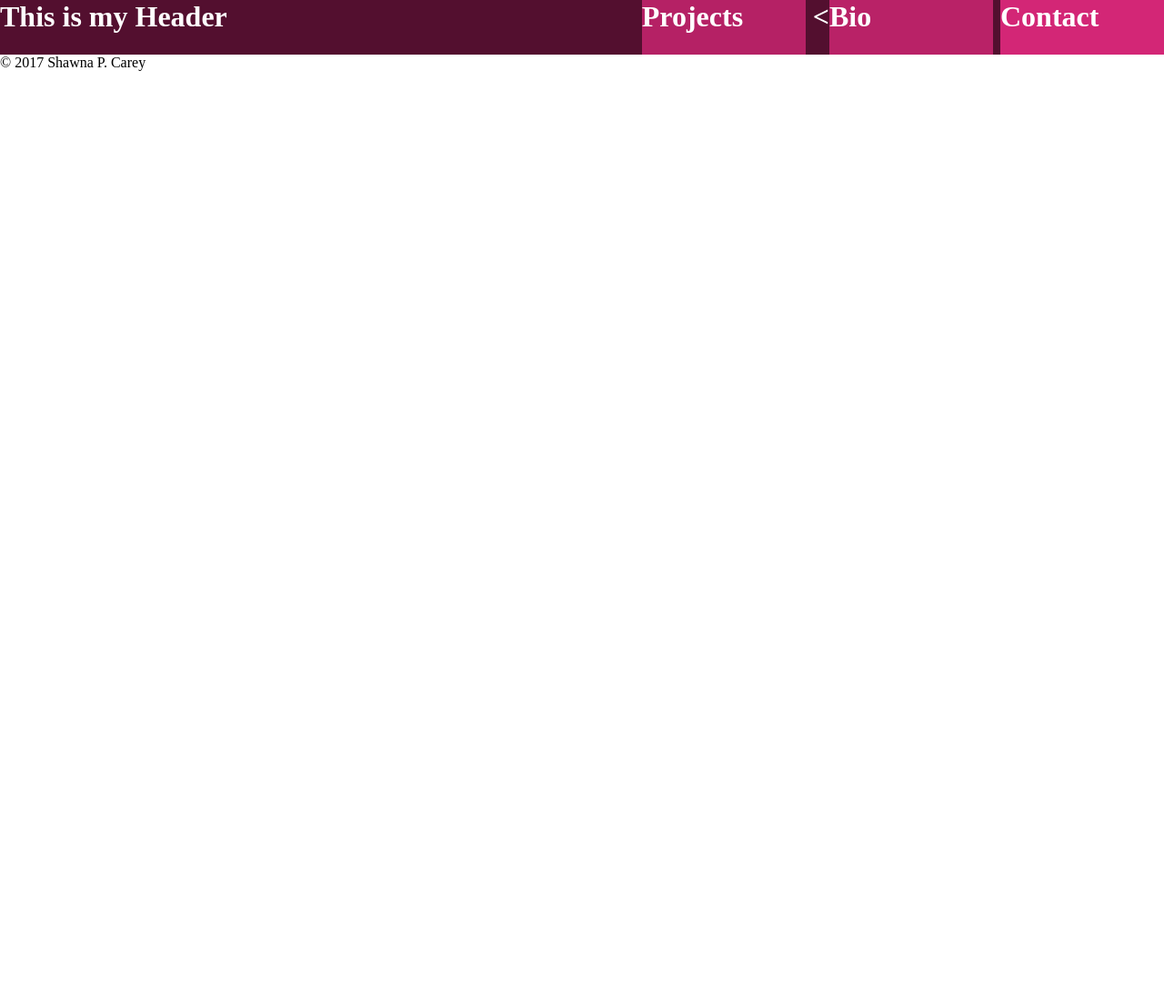
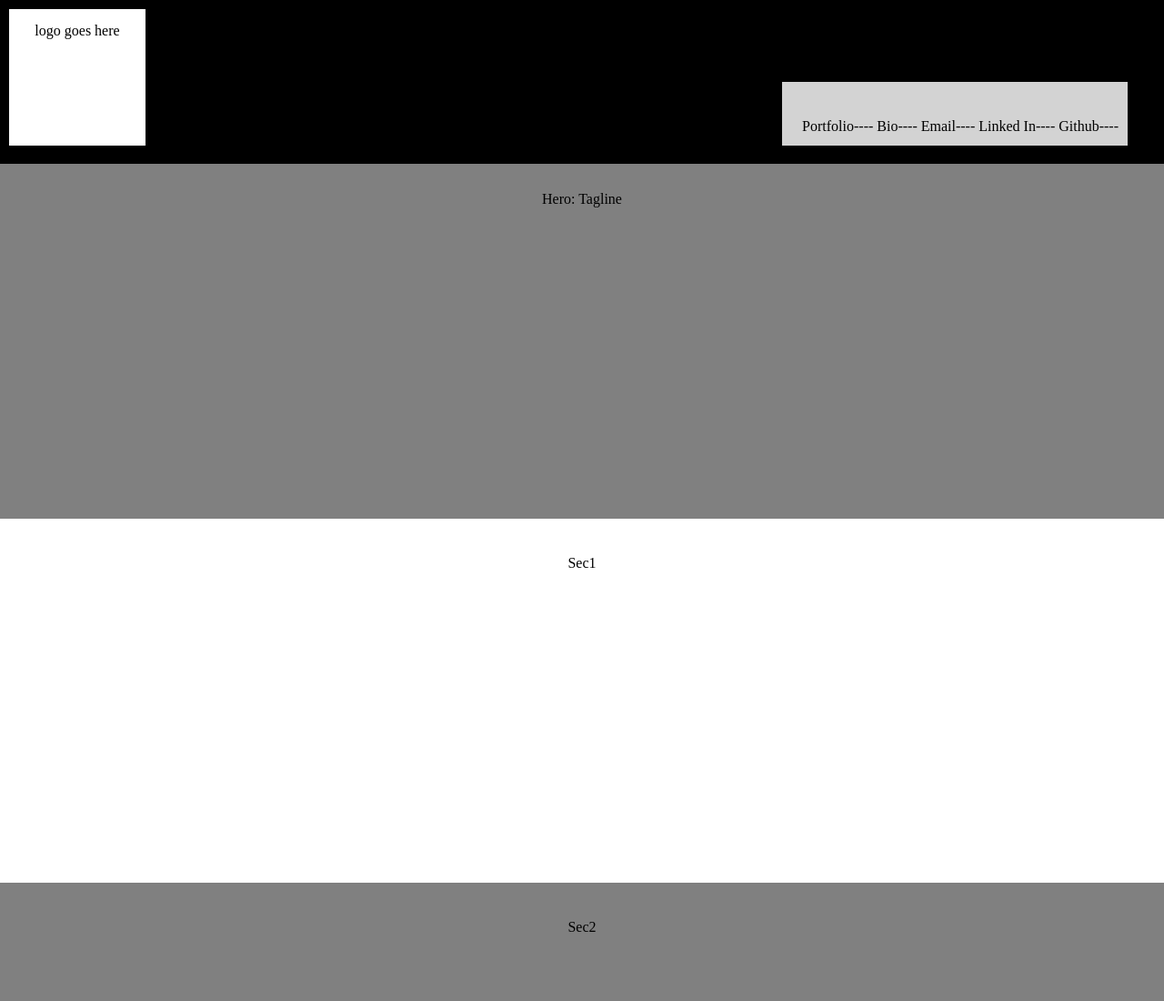
Before and after one commit to scareycs/wireframe, a plain HTML site: page index.html in a window 1280 px wide. Shown: the top 1100 px of the page at 91% size. Before the commit the page ends 800 px from the top, so only its background shows below. Drawn offline with Linux system fonts and the light colour scheme.

Commit message:
1st wireframe

```diff
--- a/index.css
+++ b/index.css
@@ -1,48 +1,103 @@
-body{
-	margin: 0px;
+* {
+  box-sizing: border-box;
+
 }
 
-header{
-	height: 60px;
-	color: white;
-	margin: 0px;
+body{
+  text-align: center;
+  padding:0px;
+  margin: 0px;
 }
 
-h1{
-	margin: 0px;
+main {
+  margin-top:180px;
+  padding-top: 100px;
 }
 
-.title{
-	height: 60px;
-	background: #530F2F;
+nav {
+  position: fixed;
+  top: 0px;
+  left: 0px;
+  right: 0px;
+  color:black;
+  background: black;
+  height: 250px;
+  z-index: 2;
+  text-align: center;
 }
 
-#projects{
-	background: #B52165;
-	width: 180px;
-	margin: 0px;
+.logo {
+  margin:auto;
+  margin-top: 10px;
+  margin-bottom: 10px;
+  padding:15px;
+  height: 150px;
+  width: 150px;
+  background: white;
 }
 
-#bio{
-	background: #B92267;
-	width: 180px;
-	margin: 0px;
+nav ul{
+  background: lightgray;
+  position: relative;
+  margin-left: 0px;
+  margin-right: 0px;
+  margin-bottom: 0px;
+  padding-top:40px;
+  padding-left:0%;
+  padding-right:10px;
+  padding-bottom:14px;
+  right: 0px;
+  margin-top: 20px;
+  text-align: center;
 }
 
-#contact{
-	background: #D32676;
-	width: 180px;
-	margin: 0px;
+nav ul li {
+  height:100%;
+  display: inline-block;
+  margin: 0px;
+  padding: 2%;
+}
+section {
+  padding-top: 40px;
+  margin: 0px;
+  min-height: 400px;
 }
 
-ul{
-	position: fixed;
-    right: 0;
-    top: 0;
-    height: 20px;
-    margin: 0;
+section:nth-child(2n+1) {
+  background: gray;
 }
-nav ul li{
-	height: 60px;
-	display: inline-block;
+
+@media only screen and (min-width: 960px) {
+  nav ul{
+    background: lightgray;
+    width: 380px;
+    height: 18px;
+    position: fixed;
+    right: 20px;
+    margin-left: 50%;
+    margin-right: 20px;
+    text-align: right;
+    margin-top: -80px;
+    padding-bottom: 30px;
+  }
+
+  nav ul li {
+    padding: 0px;
+  }
+
+  .logo {
+    margin:10px;
+    padding:15px;
+    height: 150px;
+    width: 150px;
+    background: white;
+  }
+
+  main {
+    margin-top: 120px;
+    padding-top: 50px;
+  }
+  nav {
+    height: 180px;
+  }
 }
--- a/index.html
+++ b/index.html
@@ -1,35 +1,31 @@
 <!DOCTYPE html>
-<html lang="en">
+<html lang="eng">
   <head>
     <meta charset="utf-8">
-    <meta name="viewport" content="">
-    <title>Header Test</title>
+    <meta name="viewport" content="width=device-width">
+    <title>repl.it</title>
     <link href="index.css" rel="stylesheet" type="text/css" />
-    <link href="main.css" rel="stylesheet" type="text/css" />
   </head>
+  <body>
+    <nav role="navigation">
+      <div class="logo">logo goes here</div>
+      <ul>
+        <li>Portfolio----</li>
+        <li>Bio----</li>
+        <li>Email----</li>
+        <li>Linked In----</li>
+        <li>Github----</li>
+      </ul>
+    </nav>
+    <main role="main">
+      <section>Hero: Tagline</section>
+      <section>Sec1</section>
+      <section>Sec2</section>
+      <section>Sec3</section>
+      <section>Sec4</section>
+      <section>Sec5</section>
+    </main>
 
-  <body>
-    <header role="banner">
-            <h1>
-				<div class="title">This is my Header</div>
-				<nav role="navigation" class="navi">
-					<ul>
-						<li id="projects">Projects</li>
-						<<li id="bio">Bio</li>
-						<li id="contact">Contact</li>
-					</ul>
-				</nav>
-			</h1>
-    </header>
-
-    <main role="main">
-
-
-    </main>
     <script src="index.js"></script>
-    <footer role="contentinfo">&copy; 2017 Shawna P. Carey</footer>
   </body>
-
-
-
 </html>
--- a/main.css
+++ /dev/null
@@ -1,41 +0,0 @@
-* {
-  box-sizing: border-box;
-}
-
-.row {
-  max-width: 1000px;
-  padding-left: 20px;
-  padding-right: 20px;
-  margin: 20px auto;
-}
-
-/* Clearfix */
-.row::before,
-.row::after {
-  display: table;
-  content: '';
-}
-
-.row::after {
-  clear: both;
-}
-
-.col-6,
-.col-12 {
-	padding-left: 1.04166666%;
-  padding-right: 1.04166666%;
-  float:left;
-   width: 100%;
-   /*margin: 0px;*/
-}
-
-/* Non-mobile, grid */
-@media only screen and (min-width: 960px) {
-.col-12 {
-    width: 100%;
-  }
-
-.col-6 {
-    width: 50%;
-  }
-}
```
